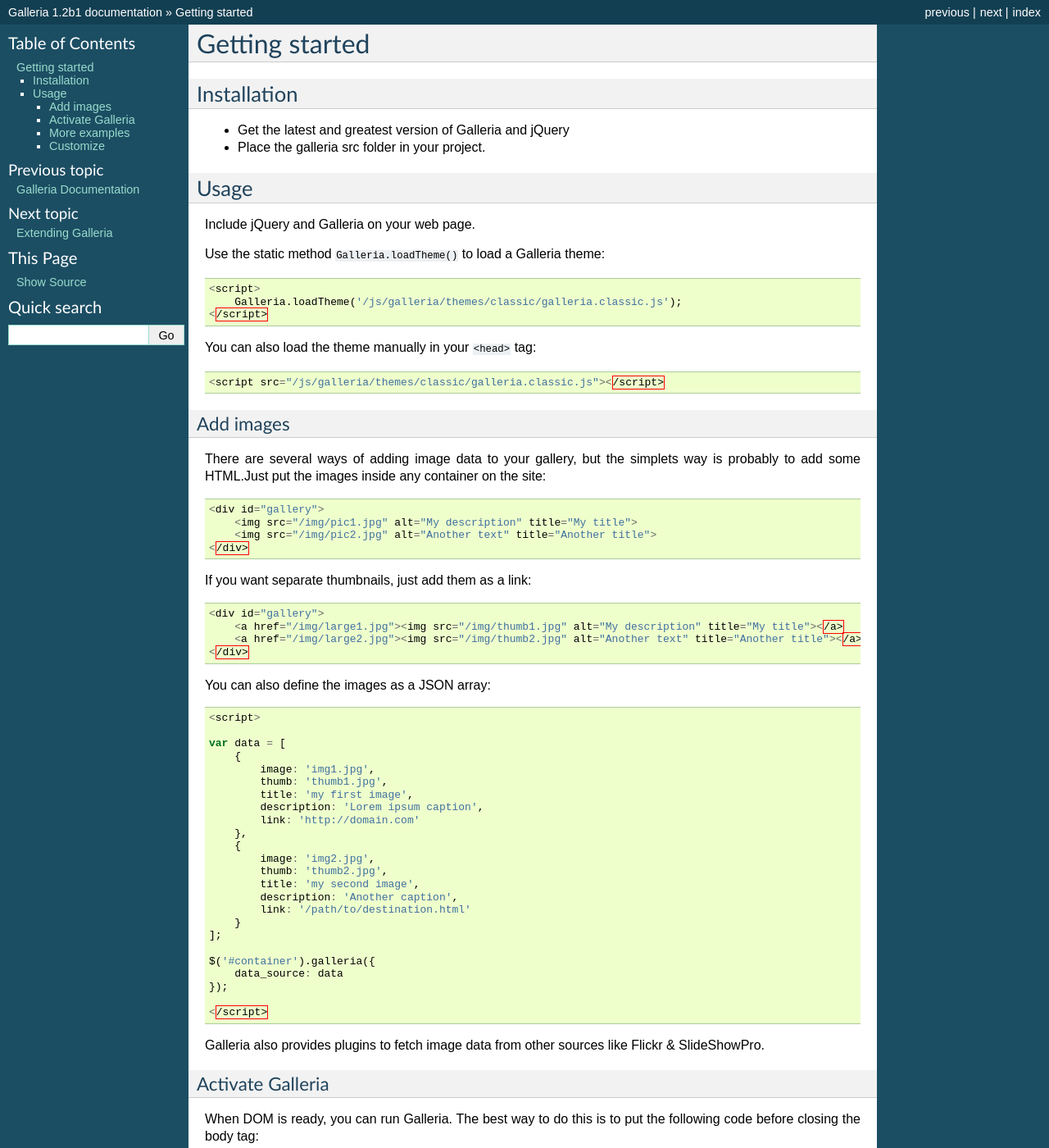
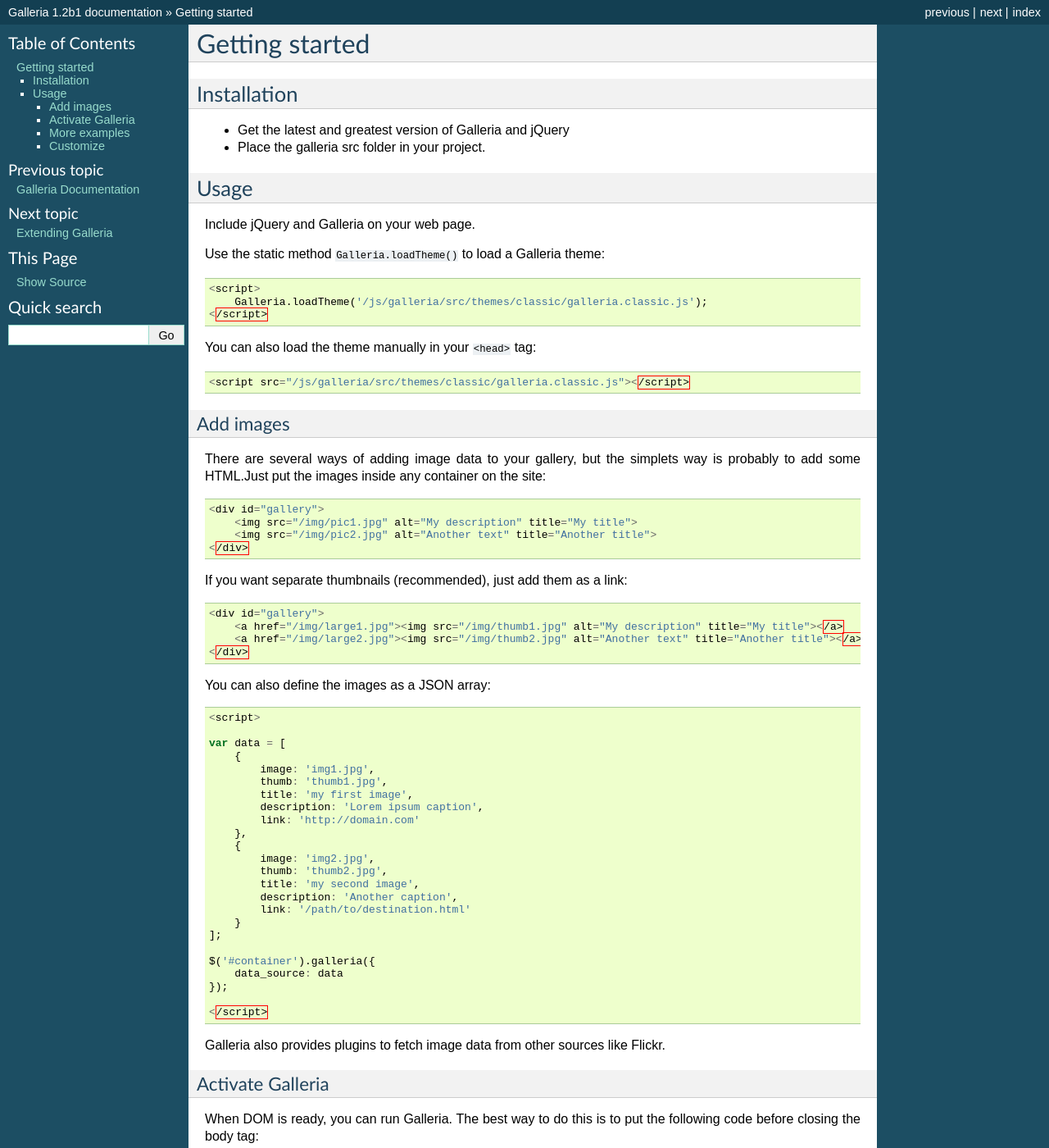
Before and after one commit to GalleriaJS/galleria, a Sphinx documentation site: the page built from docs/tutorial/getting_started.rst, in a window 1280 px wide and 1400 px high. Shown: the whole window at 82% size. Built offline with Sphinx 7.4.7, drawn with Linux system fonts in a browser that asks for light colours; some of the changed text lies outside the part shown.

Commit message:
minor fixes

```diff
--- a/docs/tutorial/getting_started.rst
+++ b/docs/tutorial/getting_started.rst
@@ -18,12 +18,12 @@
 Use the static method ``Galleria.loadTheme()`` to load a Galleria theme::
 
     <script>
-        Galleria.loadTheme('/js/galleria/themes/classic/galleria.classic.js');
+        Galleria.loadTheme('/js/galleria/src/themes/classic/galleria.classic.js');
     </script>
 
 You can also load the theme manually in your ``<head>`` tag::
 
-    <script src="/js/galleria/themes/classic/galleria.classic.js"></script>
+    <script src="/js/galleria/src/themes/classic/galleria.classic.js"></script>
 
 
 Add images
@@ -37,7 +37,7 @@
         <img src="/img/pic2.jpg" alt="Another text" title="Another title">
     </div>
 
-If you want separate thumbnails, just add them as a link::
+If you want separate thumbnails (recommended), just add them as a link::
 
     <div id="gallery">
         <a href="/img/large1.jpg"><img src="/img/thumb1.jpg" alt="My description" title="My title"></a>
@@ -72,7 +72,7 @@
     </script>
 
 Galleria also provides plugins to fetch image data from other sources like
-Flickr & SlideShowPro.
+Flickr.
 
 
 Activate Galleria
@@ -110,6 +110,6 @@
 Customize
 ---------
 If you wish to add alternative sources of image data, try the
-:doc:`/plugin/flickr` and :doc:`/plugin/slideshowpro` documentation. If you
+:doc:`/plugin/flickr` documentation. If you
 would like to add more advanced cunstomizations, read
 :doc:`/tutorial/extending`. *Good luck!*
```
